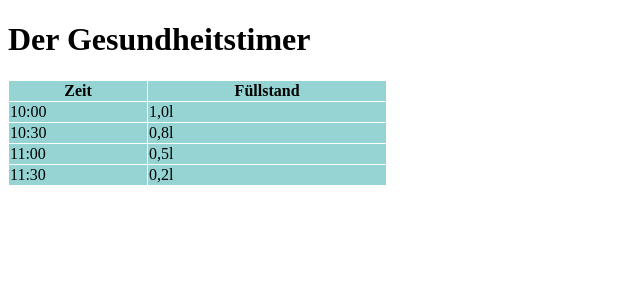
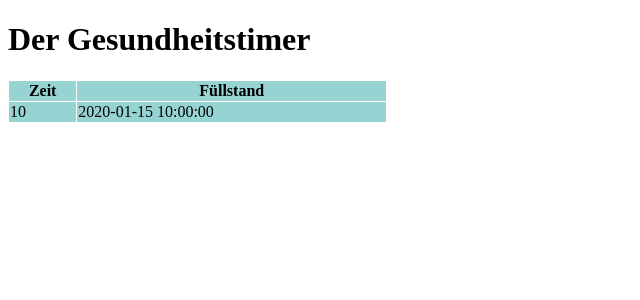
Before and after one commit to Jugendhackt/Gesundheitstimer-Website, a Flask app: template gesundheitstimer/templates/index.html in a window 1280 px wide. Shown: the top 300 px of the page, without its empty margins (0-640 px from the left). Run offline with Flask 3, Linux system fonts and the light colour scheme; the template is opened without the code that fills it: most values are stand-ins (such as "Sample title", 1, 10 or a date in 2020).

Commit message:
anfang automatische generierung

```diff
--- a/gesundheitstimer/main.py
+++ b/gesundheitstimer/main.py
@@ -8,7 +8,8 @@ app = Flask(__name__)
 
 @app.route("/", methods=["GET"])
 def index():
-    return render_template("index.html")
+    measurements = list(db.Measurement.select().limit(10).dicts())
+    return render_template("index.html", measurements=measurements)
 
 
 @app.route("/api/datengeaendert", methods=["POST"])
--- a/gesundheitstimer/templates/index.html
+++ b/gesundheitstimer/templates/index.html
@@ -14,24 +14,12 @@
         <th>Füllstand</th>
 
     </tr>
+    {% for measurement in measurements %}
     <tr>
-        <td>10:00</td>
-        <td>1,0l</td>
-
+        <td>{{ measurement["weight"] }}</td>
+        <td>{{ measurement["time"] }}</td>
     </tr>
-    <tr>
-        <td>10:30</td>
-        <td>0,8l</td>
-
-    </tr>
-    <tr>
-        <td>11:00</td>
-        <td>0,5l</td>
-    </tr>
-    <tr>
-        <td>11:30</td>
-        <td>0,2l</td>
-    </tr>
+    {% endfor %}
 </table>
 </body>
 </html>
```
